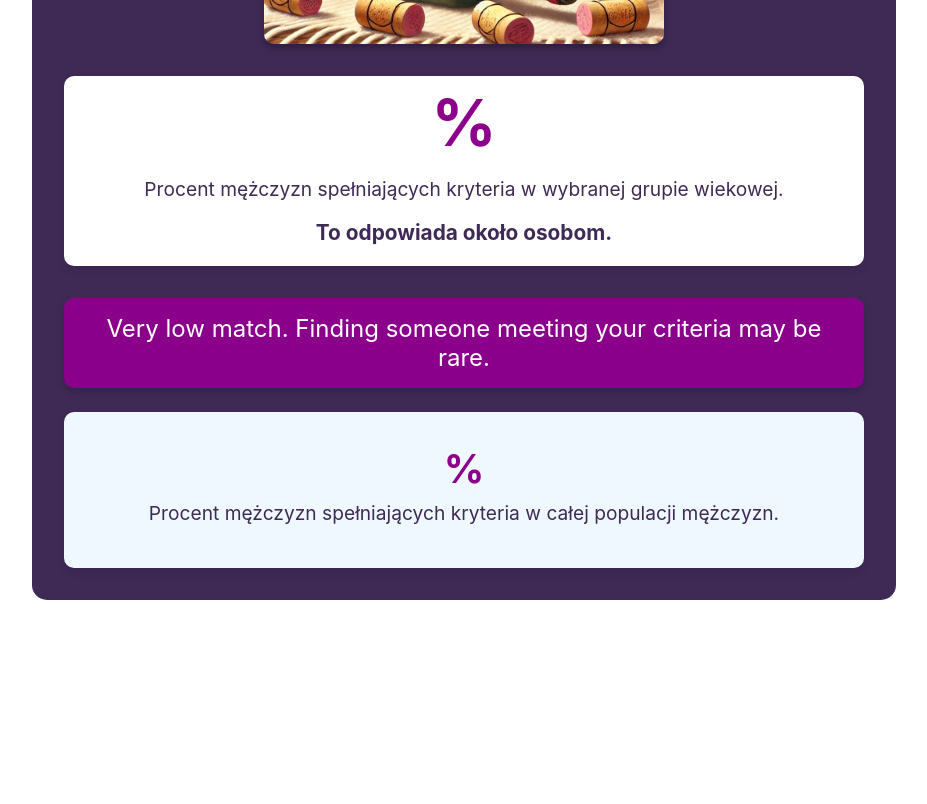
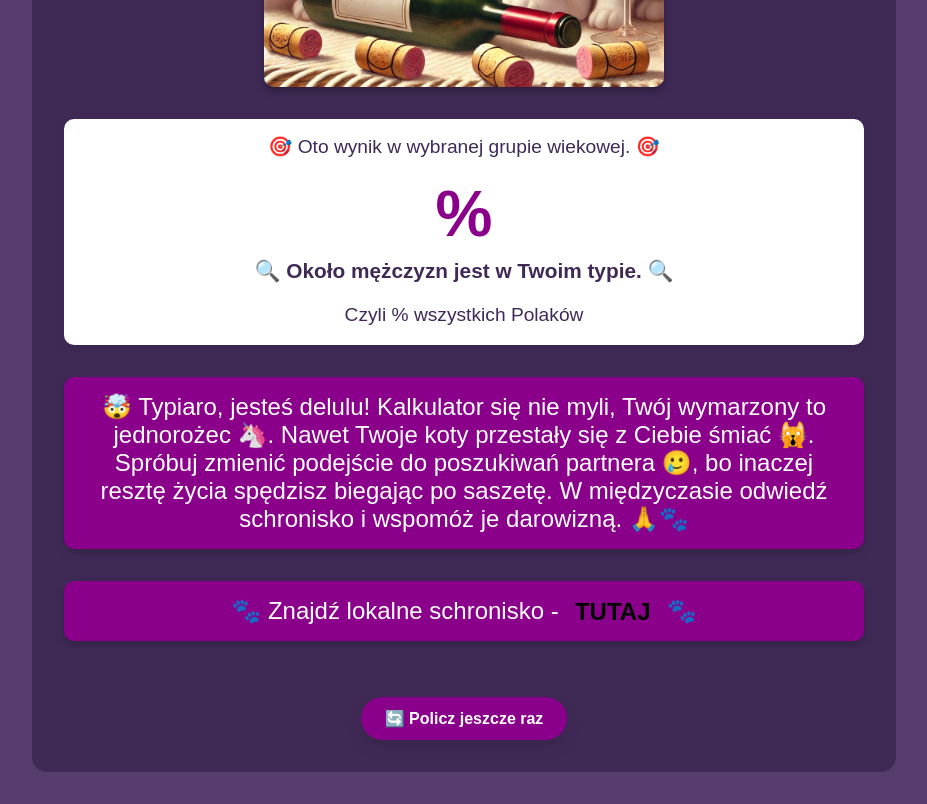
Before and after one commit to MikolajZyga/4koty, a React (Create React App) app: page /wynik in a window 1280 px wide. Shown: the part 480-1284 px from the top of the page, without its empty margins (176-1103 px from the left). Before the commit the page ends 1080 px from the top, so only its background shows below. Built offline with nearby package versions, Linux system fonts and the light colour scheme.

Commit message:
design changes

```diff
--- a/public/index.html
+++ b/public/index.html
@@ -24,7 +24,7 @@
       work correctly both with client-side routing and a non-root public URL.
       Learn how to configure a non-root public URL by running `npm run build`.
     -->
-    <title>4 KOTY</title>
+    <title>DELULULATOR 4koty.pl</title>
   </head>
   <body>
     <noscript>You need to enable JavaScript to run this app.</noscript>
--- a/src/components/KalkulatorStandardow.css
+++ b/src/components/KalkulatorStandardow.css
@@ -1,21 +1,61 @@
+body {
+  background-color: #563d6e; /* Slightly lighter than #3f2a56 */
+  color: #ffffff;
+  font-family: Arial, sans-serif;
+  margin: 0;
+  padding: 0;
+  box-sizing: border-box;
+}
+
 .container-standardow {
   background-color: #3f2a56;
   color: #ffffff;
   padding: 2rem;
   border-radius: 15px;
   max-width: 800px;
-  margin: 0 auto;
+  margin: 2rem auto;
   text-align: center;
 }
 
 .title {
-  font-size: 2.5rem;
-  margin-bottom: 0.5rem;
+  font-size: 3rem; /* Larger font size for emphasis */
+  color: #ff1493; /* Vibrant pink color */
+  font-weight: bold;
+  text-align: center;
+  text-shadow: 1px 1px 3px #8b008b, 0 0 3px #ff69b4, 0 0 6px #ff1493;
+  margin-top: 0.5rem;
+  padding: 1rem;
+  background: linear-gradient(45deg, #ffe4e1, #ffb6c1); /* Soft gradient background */
+  border-radius: 12px;
+  animation: pulse 2s infinite; /* Adds a pulse effect */
+}
+
+/* Adding a simple pulsing animation */
+@keyframes pulse {
+  0%, 100% {
+      transform: scale(1);
+      opacity: 1;
+  }
+  50% {
+      transform: scale(1.05);
+      opacity: 0.95;
+  }
 }
 
 .subtitle {
-  font-size: 1rem;
-  margin-bottom: 1.5rem;
+  font-size: 1.3rem; /* Larger font for emphasis */
+  line-height: 2; /* Increase spacing for readability */
+  color: #ff69b4; /* A vibrant pink color */
+  text-shadow: 1px 1px 2px #333, 0 0 1em #ff69b4, 0 0 0.2em #8b008b;
+  font-weight: bold;
+  margin-top: 1rem;
+  padding: 1rem 1rem;
+  border-radius: 10px;
+  background-color: #fdf2f8; /* Light background for contrast */
+}
+
+.subtitle emoji {
+  font-size: 1.5rem; /* Make emojis slightly larger for emphasis */
 }
 
 .calculator-box {
@@ -127,20 +167,34 @@
   background: #ddd; /* Remaining part of the track after the handle */
 }
 
-.submit-btn {
-  background-color: #000000;
+.global-button {
+  margin-top: 2rem;
+  background-color: #8b008b; /* Fun, bold color */
   color: #ffffff;
+  padding: 1rem 1.5rem;
   border: none;
-  padding: 1rem;
-  border-radius: 5px;
+  border-radius: 50px; /* Rounded for a softer look */
+  font-size: 1rem;
+  font-weight: bold;
   cursor: pointer;
-  font-size: 1rem;
-  margin-top: 1rem;
-  width: 100%;
+  transition: transform 0.2s ease, background-color 0.3s ease;
+  box-shadow: 0px 8px 15px rgba(0, 0, 0, 0.1);
+  display: inline-flex;
+  align-items: center;
+  gap: 0.5rem; /* Space for emoji */
 }
 
-.submit-btn:hover {
-  background-color: #222222;
+/* Hover effects */
+.global-button:hover {
+  background-color: #7a007a;
+  transform: translateY(-3px); /* Lift effect */
+  box-shadow: 0px 12px 20px rgba(0, 0, 0, 0.15);
+}
+
+/* Active state for "press" effect */
+.global-button:active {
+  transform: translateY(2px);
+  box-shadow: 0px 5px 10px rgba(0, 0, 0, 0.1);
 }
 
 .footer-text {
--- a/src/components/WynikStrona.css
+++ b/src/components/WynikStrona.css
@@ -4,7 +4,7 @@
   padding: 2rem;
   border-radius: 15px;
   max-width: 800px;
-  margin: 0 auto;
+  margin: 2rem auto;
   text-align: center;
 }
 
@@ -57,27 +57,6 @@
   font-weight: bold;
 }
 
-.final-percentage-box {
-  background-color: #f0f8ff;
-  color: #3f2a56;
-  padding: 1.5rem;
-  border-radius: 10px;
-  margin-top: 1.5rem;
-  box-shadow: 0 4px 8px rgba(0, 0, 0, 0.1);
-}
-
-.final-percentage {
-  font-size: 2.5rem;
-  font-weight: bold;
-  color: #8b008b;
-  margin: 0.5rem 0;
-}
-
-.final-description {
-  margin-top: 0.5rem;
-  font-size: 1.2rem;
-  color: #3f2a56;
-}
 
 .result-message {
   font-size: 1.5em;
@@ -88,3 +67,47 @@
   border-radius: 10px;
   box-shadow: 0 4px 8px rgba(0, 0, 0, 0.2);
 }
+
+.global-button {
+  background-color: #8b008b; /* Fun, bold color */
+  color: #ffffff;
+  padding: 0.75rem 1.5rem;
+  border: none;
+  border-radius: 50px; /* Rounded for a softer look */
+  font-size: 1rem;
+  font-weight: bold;
+  cursor: pointer;
+  transition: transform 0.2s ease, background-color 0.3s ease;
+  box-shadow: 0px 8px 15px rgba(0, 0, 0, 0.1);
+  display: inline-flex;
+  align-items: center;
+  gap: 0.5rem; /* Space for emoji */
+}
+
+/* Hover effects */
+.global-button:hover {
+  background-color: #7a007a;
+  transform: translateY(-3px); /* Lift effect */
+  box-shadow: 0px 12px 20px rgba(0, 0, 0, 0.15);
+}
+
+/* Active state for "press" effect */
+.global-button:active {
+  transform: translateY(2px);
+  box-shadow: 0px 5px 10px rgba(0, 0, 0, 0.1);
+}
+
+.result-message a {
+  color: #000000;
+  font-weight: bold;
+  text-decoration: none;
+  padding: 0.2em 0.4em;
+  border-radius: 4px;
+  transition: background-color 0.3s ease, color 0.3s ease;
+}
+
+.result-message a:hover {
+  background-color: #ff69b4;
+  color: white;
+  text-decoration: underline;
+}
--- a/src/components/WynikStrona.js
+++ b/src/components/WynikStrona.js
@@ -1,5 +1,5 @@
 import React from 'react';
-import { useLocation } from 'react-router-dom';
+import { useLocation, useNavigate  } from 'react-router-dom';
 import './WynikStrona.css';
 import image0 from '../assets/images/0.jpeg';
 import image1 from '../assets/images/1.jpeg';
@@ -9,6 +9,7 @@ import image4 from '../assets/images/4.jpeg';
 
 function WynikStrona() {
   const location = useLocation();
+  const navigate = useNavigate();
   const { finalMatchingPercentage, ageGroupMatchingPercentage, exactPopulationCount } = location.state || {};
 
   // Placeholder image URLs based on percentage range
@@ -22,16 +23,20 @@ function WynikStrona() {
 
   // Placeholder descriptions based on percentage range
   const getDescriptionForPercentage = (percentage) => {
-    if (percentage > 80) return 'Great match! High chance of finding someone who meets your criteria.';
-    if (percentage > 60) return 'Good match! You have a solid chance of finding a suitable person.';
-    if (percentage > 40) return 'Moderate match. Some potential matches might meet your criteria.';
-    if (percentage > 20) return 'Low match. It may be challenging to find a suitable person.';
-    return 'Very low match. Finding someone meeting your criteria may be rare.';
+    if (percentage > 80) return '✨ Naprawdę nie prosisz o wiele! Każda szanująca się kobieta musi oczekiwać od partnera zdrowego minimum. 😌 Skoro Twój wybranek czeka za rogiem, życzymy powodzenia! 🎉 Nie zapomnij o darowiźnie dla lokalnego schroniska 🐾, bo Twój przyszły niedoszły koci towarzysz prędko się z Tobą nie spotka! 😹';
+
+    if (percentage > 60) return '🔮 Na dwoje babka wróżyła! Chłopcy w Twoim typie istnieją, ale nie leżą w każdym mięsnym. 😅 Jak swojego amanta nie znajdziesz, zawsze możesz na randkę iść z kotem 🐱. Jeśli planujesz szukać partnera na poważnie, nie poddawaj się, ale darowizna na schronisko też nie zaszkodzi. Może Twój chłopak tam mieszka! 🏠😹';
+
+    if (percentage > 40) return '😬 Ciężki przypadek, laleczko! Typów w Twoim typie jest mniej niż się wydaje 🥲 i zdecydowanie mniej niż kocurów w okolicy. Możesz liczyć na uwagę kociego przyjaciela, ale czy o takie życie Ci chodzi? 🍷 Propozycja randki? Butelka wina i puszka mokrej karmy! 😽 Darowiznę wpłacisz o tutaj 🐾.';
+
+    if (percentage > 20) return '😿 Miaaau! Nie jest dobrze. Typów na horyzoncie brak. Koty w Twoim towarzystwie już nawet nie interesują się saszetą 🐟, skazane na Ciebie, patrzą smutno na butelkę wina 🍷 – produkt pierwszej potrzeby. Chlip. Przemyśl życiowe decyzje, a może odwiedź lokalne schronisko 🐈 w międzyczasie.';
+
+    return '🤯 Typiaro, jesteś delulu! Kalkulator się nie myli, Twój wymarzony to jednorożec 🦄. Nawet Twoje koty przestały się z Ciebie śmiać 🙀. Spróbuj zmienić podejście do poszukiwań partnera 🥲, bo inaczej resztę życia spędzisz biegając po saszetę. W międzyczasie odwiedź schronisko i wspomóż je darowizną. 🙏🐾';
   };
 
   return (
     <div className="container-wynik">
-      <h1 className="title">Wynik Kalkulacji</h1>
+      <h1 className="title">💫 Delulu? 💫</h1>
 
       {/* Display Image Based on Final Matching Percentage */}
       <div className="image-container">
@@ -40,20 +45,22 @@ function WynikStrona() {
 
       {/* Age Group Matching Percentage */}
       <div className="result-box">
+      <p className="description">🎯 Oto wynik w wybranej grupie wiekowej. 🎯</p>
         <h2 className="percentage-display">{ageGroupMatchingPercentage?.toFixed(2)}%</h2>
-        <p className="description">Procent mężczyzn spełniających kryteria w wybranej grupie wiekowej.</p>
 
         {/* Exact Population Count */}
-        <p className="exact-population">To odpowiada około {exactPopulationCount?.toLocaleString()} osobom.</p>
+        <p className="exact-population">🔍 Około {exactPopulationCount?.toLocaleString()} mężczyzn jest w Twoim typie. 🔍</p>
+        <p className="description">Czyli {finalMatchingPercentage?.toFixed(2)}% wszystkich Polaków</p>
       </div>
       {/* Dynamic Text Description Based on Percentage */}
-      <p className="result-message">{getDescriptionForPercentage(ageGroupMatchingPercentage)}</p>
+      <p className="result-message">{getDescriptionForPercentage(ageGroupMatchingPercentage)} </p>
+      <p className="result-message">
+    🐾 Znajdź lokalne schronisko -
+    <a href="https://otoz.pl/wykaz-schronisk-w-polsce/" target="_blank" rel="noopener noreferrer"> TUTAJ </a>🐾
+    </p>
 
-      {/* Final Matching Percentage */}
-      <div className="final-percentage-box">
-        <h3 className="final-percentage">{finalMatchingPercentage?.toFixed(2)}%</h3>
-        <p className="final-description">Procent mężczyzn spełniających kryteria w całej populacji mężczyzn.</p>
-      </div>
+      <button className="global-button" onClick={() => navigate('/')}>🔄 Policz jeszcze raz</button>
+
     </div>
   );
 }
```
Also changed, not shown: src/components/KalkulatorStandardow.js (+15 -7 lines).
